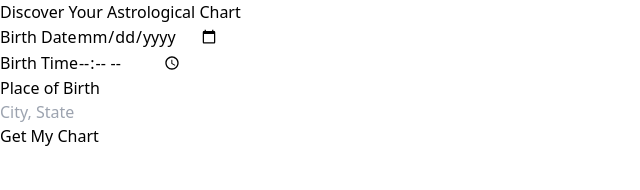
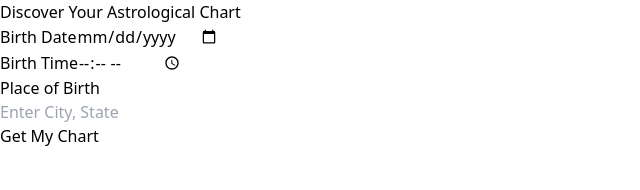
Before and after one commit to alohajpm/Stars, a Next.js app: page / in a window 1280 px wide. Shown: the top 190 px of the page, without its empty margins (0-640 px from the left). Built offline with nearby package versions, Linux system fonts and the light colour scheme.

Commit message:
Update page.tsx

```diff
--- a/src/app/page.tsx
+++ b/src/app/page.tsx
@@ -1,7 +1,7 @@
 // /src/app/page.tsx
 "use client";
 
-import { useState, useEffect, useRef } from "react";
+import { useState, useEffect } from "react";
 import CitySearchDropdown from '../components/CitySearchDropdown';
 
 interface ChartData {
@@ -25,9 +25,7 @@ const HomePage = () => {
     const [error, setError] = useState<string>("");
     const [chartImage, setChartImage] = useState<string | null>(null);
 
-    // No need for formRef anymore
-
-    const cityInputValue = selectedCity ? `${selectedCity.name}, ${selectedCity.stateCode}` : "";
+    // No longer needed: const cityInputValue = selectedCity ? `${selectedCity.name}, ${selectedCity.stateCode}` : "";
 
     useEffect(() => {
         // Clear selectedCity if birthDate or birthTime changes
@@ -37,8 +35,7 @@ const HomePage = () => {
     }, [birthDate, birthTime]);
 
     const handleSubmit = async (e: React.FormEvent<HTMLFormElement>) => {
-        e.preventDefault(); // Standard form prevention
-        // e.stopPropagation();  // No longer needed
+        e.preventDefault();
 
         setLoading(true);
         setError("");
@@ -62,9 +59,7 @@ const HomePage = () => {
         }
 
         const place = `${selectedCity.name}, ${selectedCity.stateCode}`;
-
-       await fetchData(birthDate, birthTime, place);
-
+        await fetchData(birthDate, birthTime, place); // Call fetchData directly
     };
 
      const fetchData = async (birthDate: string, birthTime: string, place: string) => {
@@ -115,6 +110,7 @@ const HomePage = () => {
     }
 
     const handleGenerateChart = async (positions?: any) => {
+       // ... (handleGenerateChart remains the same) ...
         const positionsToUse = positions || chartData?.calculated_positions;
 
         if (!positionsToUse) {
@@ -150,6 +146,7 @@ const HomePage = () => {
     };
 
     const ExpandableSection = ({ title, content }: { title: React.ReactNode; content: string }) => {
+       // ... (ExpandableSection remains the same) ...
         const [expanded, setExpanded] = useState(false);
 
         return (
@@ -177,6 +174,7 @@ const HomePage = () => {
     };
 
     const AstrologyBackground = () => (
+       // ... (AstrologyBackground remains the same) ...
         <div className="fixed inset-0 z-[-1]">
             <div className="absolute inset-0 bg-gradient-to-b from-indigo-900 via-blue-900 to-black" />
             <div
@@ -190,6 +188,7 @@ const HomePage = () => {
     );
 
     if (chartData) {
+       // ... (chartData display remains the same) ...
         return (
             <div className="max-w-4xl mx-auto p-8">
                 <AstrologyBackground />
@@ -261,7 +260,6 @@ const HomePage = () => {
                                 <p className="text-red-700">{error}</p>
                             </div>
                         )}
-                        {/* Removed ref={formRef} */}
                         <form onSubmit={handleSubmit} className="space-y-6">
                             <div className="space-y-2">
                                 <label
@@ -303,8 +301,9 @@ const HomePage = () => {
                                      Place of Birth
                                 </label>
                                 <CitySearchDropdown
-                                    onSelect={(city) => setSelectedCity(city)}
-                                    value={cityInputValue}
+                                    onSelect={setSelectedCity} // Simplified onSelect
+                                    placeholder="Enter City, State"
+                                    // No value prop needed!
                                 />
                             </div>
 
```
Lines whose indentation alone changed are shown as unchanged.
